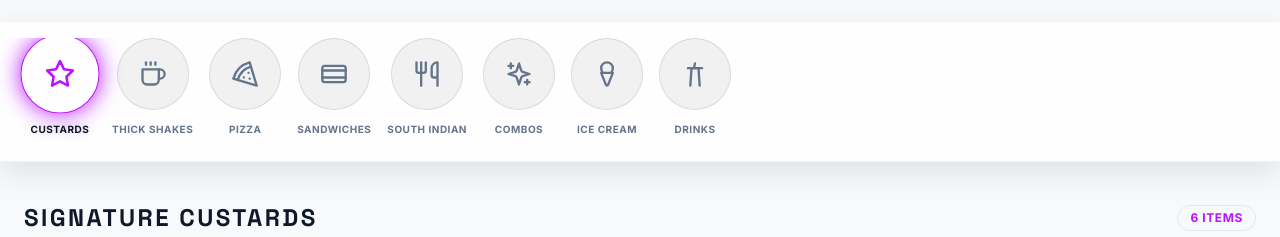
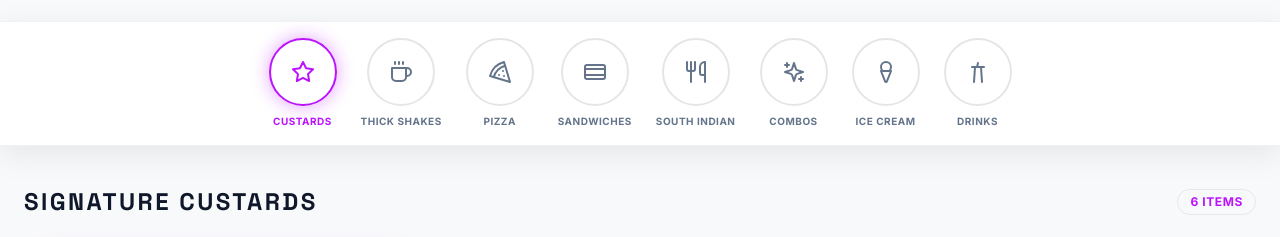
Before and after one commit to Naman7564/Custard-wala, a website: page public/menu.html in a window 1280 px wide. Shown: the part 223-460 px from the top of the page. Drawn offline with nearby package versions, Linux system fonts and the light colour scheme.

Commit message:
AI Update: Fix menu categories alignment with centered flex layout and consistent sizing

```diff
--- a/public/menu.html
+++ b/public/menu.html
@@ -71,72 +71,75 @@
             </header>
 
             <!-- Sticky Categories Section -->
-            <div class="sticky top-0 z-50 bg-white/80 backdrop-blur-xl border-y border-black/5 pt-4 pb-2 shadow-[0_10px_30px_rgba(0,0,0,0.1)]">
-                <div class="flex overflow-x-auto gap-4 px-6 snap-x snap-mandatory scrollbar-hide pb-4 [&::-webkit-scrollbar]:hidden max-w-[1400px] mx-auto w-full">
+            <div class="sticky top-0 z-50 bg-white/90 backdrop-blur-xl border-y border-black/5 shadow-[0_8px_30px_rgba(0,0,0,0.08)]">
+                <div class="max-w-[1400px] mx-auto w-full px-4 py-4 overflow-x-auto [&::-webkit-scrollbar]:hidden scrollbar-hide">
+                    <div class="flex items-start justify-start md:justify-center gap-2 md:gap-6 min-w-max md:min-w-0 mx-auto">
 
-                    <!-- Custards -->
-                    <div class="flex flex-col items-center gap-3 min-w-[72px] snap-center snap-always group cursor-pointer">
-                        <div class="w-[72px] h-[72px] rounded-full flex items-center justify-center border transition-all duration-300 relative bg-primary/20 border-primary text-primary shadow-[0_0_20px_var(--color-primary)] scale-110">
-                            <div class="absolute inset-0 bg-primary/20 blur-md rounded-full"></div>
-                            <svg xmlns="http://www.w3.org/2000/svg" width="28" height="28" viewBox="0 0 24 24" fill="none" stroke="currentColor" stroke-width="2" stroke-linecap="round" stroke-linejoin="round" class="relative z-10"><polygon points="12 2 15.09 8.26 22 9.27 17 14.14 18.18 21.02 12 17.77 5.82 21.02 7 14.14 2 9.27 8.91 8.26 12 2"/></svg>
+                    <!-- Custards (Active) -->
+                    <button class="flex flex-col items-center gap-2 min-w-[68px] group cursor-pointer transition-all duration-300 hover:scale-105 active:scale-95">
+                        <div class="w-[60px] h-[60px] md:w-[68px] md:h-[68px] rounded-full flex items-center justify-center border-2 transition-all duration-300 relative bg-primary/10 border-primary text-primary shadow-[0_0_18px_rgba(188,19,254,0.4)]">
+                            <div class="absolute inset-0 bg-primary/15 blur-sm rounded-full"></div>
+                            <svg xmlns="http://www.w3.org/2000/svg" width="24" height="24" viewBox="0 0 24 24" fill="none" stroke="currentColor" stroke-width="2" stroke-linecap="round" stroke-linejoin="round" class="relative z-10"><polygon points="12 2 15.09 8.26 22 9.27 17 14.14 18.18 21.02 12 17.77 5.82 21.02 7 14.14 2 9.27 8.91 8.26 12 2"/></svg>
                         </div>
-                        <span class="text-[10px] font-bold uppercase tracking-wider text-center transition-colors duration-300 text-foreground drop-shadow-[0_0_5px_rgba(0,0,0,0.2)]">Custards</span>
-                    </div>
+                        <span class="text-[10px] font-bold uppercase tracking-wider text-center text-primary whitespace-nowrap">Custards</span>
+                    </button>
 
                     <!-- Thick Shakes -->
-                    <div class="flex flex-col items-center gap-3 min-w-[72px] snap-center snap-always group cursor-pointer hover:opacity-80">
-                        <div class="w-[72px] h-[72px] rounded-full flex items-center justify-center border transition-all duration-300 relative bg-black/5 border-black/10 text-muted-foreground group-hover:text-foreground group-hover:border-black/30">
-                            <svg xmlns="http://www.w3.org/2000/svg" width="28" height="28" viewBox="0 0 24 24" fill="none" stroke="currentColor" stroke-width="2" stroke-linecap="round" stroke-linejoin="round" class="relative z-10"><path d="M17 8h1a4 4 0 1 1 0 8h-1"/><path d="M3 8h14v9a4 4 0 0 1-4 4H7a4 4 0 0 1-4-4Z"/><line x1="6" x2="6" y1="2" y2="4"/><line x1="10" x2="10" y1="2" y2="4"/><line x1="14" x2="14" y1="2" y2="4"/></svg>
+                    <button class="flex flex-col items-center gap-2 min-w-[68px] group cursor-pointer transition-all duration-300 hover:scale-105 active:scale-95">
+                        <div class="w-[60px] h-[60px] md:w-[68px] md:h-[68px] rounded-full flex items-center justify-center border-2 transition-all duration-300 border-black/10 bg-black/3 text-muted-foreground group-hover:border-primary/40 group-hover:text-primary group-hover:shadow-[0_0_12px_rgba(188,19,254,0.2)]">
+                            <svg xmlns="http://www.w3.org/2000/svg" width="24" height="24" viewBox="0 0 24 24" fill="none" stroke="currentColor" stroke-width="2" stroke-linecap="round" stroke-linejoin="round"><path d="M17 8h1a4 4 0 1 1 0 8h-1"/><path d="M3 8h14v9a4 4 0 0 1-4 4H7a4 4 0 0 1-4-4Z"/><line x1="6" x2="6" y1="2" y2="4"/><line x1="10" x2="10" y1="2" y2="4"/><line x1="14" x2="14" y1="2" y2="4"/></svg>
                         </div>
-                        <span class="text-[10px] font-bold uppercase tracking-wider text-center transition-colors duration-300 text-muted-foreground group-hover:text-foreground">Thick Shakes</span>
-                    </div>
+                        <span class="text-[10px] font-bold uppercase tracking-wider text-center text-muted-foreground group-hover:text-foreground whitespace-nowrap transition-colors duration-300">Thick Shakes</span>
+                    </button>
 
                     <!-- Pizza -->
-                    <div class="flex flex-col items-center gap-3 min-w-[72px] snap-center snap-always group cursor-pointer hover:opacity-80">
-                        <div class="w-[72px] h-[72px] rounded-full flex items-center justify-center border transition-all duration-300 relative bg-black/5 border-black/10 text-muted-foreground group-hover:text-foreground group-hover:border-black/30">
-                            <svg xmlns="http://www.w3.org/2000/svg" width="28" height="28" viewBox="0 0 24 24" fill="none" stroke="currentColor" stroke-width="2" stroke-linecap="round" stroke-linejoin="round" class="relative z-10"><path d="M15 11h.01"/><path d="M11 15h.01"/><path d="M16 16h.01"/><path d="m2 16 20 6-6-20A20 20 0 0 0 2 16"/><path d="M5.71 17.11a17.04 17.04 0 0 1 11.4-11.4"/></svg>
+                    <button class="flex flex-col items-center gap-2 min-w-[68px] group cursor-pointer transition-all duration-300 hover:scale-105 active:scale-95">
+                        <div class="w-[60px] h-[60px] md:w-[68px] md:h-[68px] rounded-full flex items-center justify-center border-2 transition-all duration-300 border-black/10 bg-black/3 text-muted-foreground group-hover:border-primary/40 group-hover:text-primary group-hover:shadow-[0_0_12px_rgba(188,19,254,0.2)]">
+                            <svg xmlns="http://www.w3.org/2000/svg" width="24" height="24" viewBox="0 0 24 24" fill="none" stroke="currentColor" stroke-width="2" stroke-linecap="round" stroke-linejoin="round"><path d="M15 11h.01"/><path d="M11 15h.01"/><path d="M16 16h.01"/><path d="m2 16 20 6-6-20A20 20 0 0 0 2 16"/><path d="M5.71 17.11a17.04 17.04 0 0 1 11.4-11.4"/></svg>
                         </div>
-                        <span class="text-[10px] font-bold uppercase tracking-wider text-center transition-colors duration-300 text-muted-foreground group-hover:text-foreground">Pizza</span>
-                    </div>
+                        <span class="text-[10px] font-bold uppercase tracking-wider text-center text-muted-foreground group-hover:text-foreground whitespace-nowrap transition-colors duration-300">Pizza</span>
+                    </button>
 
                     <!-- Sandwiches -->
-                    <div class="flex flex-col items-center gap-3 min-w-[72px] snap-center snap-always group cursor-pointer hover:opacity-80">
-                        <div class="w-[72px] h-[72px] rounded-full flex items-center justify-center border transition-all duration-300 relative bg-black/5 border-black/10 text-muted-foreground group-hover:text-foreground group-hover:border-black/30">
-                            <svg xmlns="http://www.w3.org/2000/svg" width="28" height="28" viewBox="0 0 24 24" fill="none" stroke="currentColor" stroke-width="2" stroke-linecap="round" stroke-linejoin="round" class="relative z-10"><rect width="20" height="14" x="2" y="5" rx="2" ry="2"/><line x1="2" x2="22" y1="9" y2="9"/><line x1="2" x2="22" y1="15" y2="15"/></svg>
+                    <button class="flex flex-col items-center gap-2 min-w-[68px] group cursor-pointer transition-all duration-300 hover:scale-105 active:scale-95">
+                        <div class="w-[60px] h-[60px] md:w-[68px] md:h-[68px] rounded-full flex items-center justify-center border-2 transition-all duration-300 border-black/10 bg-black/3 text-muted-foreground group-hover:border-primary/40 group-hover:text-primary group-hover:shadow-[0_0_12px_rgba(188,19,254,0.2)]">
+                            <svg xmlns="http://www.w3.org/2000/svg" width="24" height="24" viewBox="0 0 24 24" fill="none" stroke="currentColor" stroke-width="2" stroke-linecap="round" stroke-linejoin="round"><rect width="20" height="14" x="2" y="5" rx="2" ry="2"/><line x1="2" x2="22" y1="9" y2="9"/><line x1="2" x2="22" y1="15" y2="15"/></svg>
                         </div>
-                        <span class="text-[10px] font-bold uppercase tracking-wider text-center transition-colors duration-300 text-muted-foreground group-hover:text-foreground">Sandwiches</span>
-                    </div>
+                        <span class="text-[10px] font-bold uppercase tracking-wider text-center text-muted-foreground group-hover:text-foreground whitespace-nowrap transition-colors duration-300">Sandwiches</span>
+                    </button>
 
                     <!-- South Indian -->
-                    <div class="flex flex-col items-center gap-3 min-w-[72px] snap-center snap-always group cursor-pointer hover:opacity-80">
-                        <div class="w-[72px] h-[72px] rounded-full flex items-center justify-center border transition-all duration-300 relative bg-black/5 border-black/10 text-muted-foreground group-hover:text-foreground group-hover:border-black/30">
-                            <svg xmlns="http://www.w3.org/2000/svg" width="28" height="28" viewBox="0 0 24 24" fill="none" stroke="currentColor" stroke-width="2" stroke-linecap="round" stroke-linejoin="round" class="relative z-10"><path d="M3 2v7c0 1.1.9 2 2 2h4a2 2 0 0 0 2-2V2"/><path d="M7 2v20"/><path d="M21 15V2v0a5 5 0 0 0-5 5v6c0 1.1.9 2 2 2h3Zm0 0v7"/></svg>
+                    <button class="flex flex-col items-center gap-2 min-w-[68px] group cursor-pointer transition-all duration-300 hover:scale-105 active:scale-95">
+                        <div class="w-[60px] h-[60px] md:w-[68px] md:h-[68px] rounded-full flex items-center justify-center border-2 transition-all duration-300 border-black/10 bg-black/3 text-muted-foreground group-hover:border-primary/40 group-hover:text-primary group-hover:shadow-[0_0_12px_rgba(188,19,254,0.2)]">
+                            <svg xmlns="http://www.w3.org/2000/svg" width="24" height="24" viewBox="0 0 24 24" fill="none" stroke="currentColor" stroke-width="2" stroke-linecap="round" stroke-linejoin="round"><path d="M3 2v7c0 1.1.9 2 2 2h4a2 2 0 0 0 2-2V2"/><path d="M7 2v20"/><path d="M21 15V2v0a5 5 0 0 0-5 5v6c0 1.1.9 2 2 2h3Zm0 0v7"/></svg>
                         </div>
-                        <span class="text-[10px] font-bold uppercase tracking-wider text-center transition-colors duration-300 text-muted-foreground group-hover:text-foreground">South Indian</span>
-                    </div>
+                        <span class="text-[10px] font-bold uppercase tracking-wider text-center text-muted-foreground group-hover:text-foreground whitespace-nowrap transition-colors duration-300">South Indian</span>
+                    </button>
 
                     <!-- Combos -->
-                    <div class="flex flex-col items-center gap-3 min-w-[72px] snap-center snap-always group cursor-pointer hover:opacity-80">
-                        <div class="w-[72px] h-[72px] rounded-full flex items-center justify-center border transition-all duration-300 relative bg-black/5 border-black/10 text-muted-foreground group-hover:text-foreground group-hover:border-black/30">
-                            <svg xmlns="http://www.w3.org/2000/svg" width="28" height="28" viewBox="0 0 24 24" fill="none" stroke="currentColor" stroke-width="2" stroke-linecap="round" stroke-linejoin="round" class="relative z-10"><path d="m12 3-1.912 5.813a2 2 0 0 1-1.275 1.275L3 12l5.813 1.912a2 2 0 0 1 1.275 1.275L12 21l1.912-5.813a2 2 0 0 1 1.275-1.275L21 12l-5.813-1.912a2 2 0 0 1-1.275-1.275L12 3Z"/><path d="M5 3v4"/><path d="M19 17v4"/><path d="M3 5h4"/><path d="M17 19h4"/></svg>
+                    <button class="flex flex-col items-center gap-2 min-w-[68px] group cursor-pointer transition-all duration-300 hover:scale-105 active:scale-95">
+                        <div class="w-[60px] h-[60px] md:w-[68px] md:h-[68px] rounded-full flex items-center justify-center border-2 transition-all duration-300 border-black/10 bg-black/3 text-muted-foreground group-hover:border-primary/40 group-hover:text-primary group-hover:shadow-[0_0_12px_rgba(188,19,254,0.2)]">
+                            <svg xmlns="http://www.w3.org/2000/svg" width="24" height="24" viewBox="0 0 24 24" fill="none" stroke="currentColor" stroke-width="2" stroke-linecap="round" stroke-linejoin="round"><path d="m12 3-1.912 5.813a2 2 0 0 1-1.275 1.275L3 12l5.813 1.912a2 2 0 0 1 1.275 1.275L12 21l1.912-5.813a2 2 0 0 1 1.275-1.275L21 12l-5.813-1.912a2 2 0 0 1-1.275-1.275L12 3Z"/><path d="M5 3v4"/><path d="M19 17v4"/><path d="M3 5h4"/><path d="M17 19h4"/></svg>
                         </div>
-                        <span class="text-[10px] font-bold uppercase tracking-wider text-center transition-colors duration-300 text-muted-foreground group-hover:text-foreground">Combos</span>
-                    </div>
+                        <span class="text-[10px] font-bold uppercase tracking-wider text-center text-muted-foreground group-hover:text-foreground whitespace-nowrap transition-colors duration-300">Combos</span>
+                    </button>
 
                     <!-- Ice Cream -->
-                    <div class="flex flex-col items-center gap-3 min-w-[72px] snap-center snap-always group cursor-pointer hover:opacity-80">
-                        <div class="w-[72px] h-[72px] rounded-full flex items-center justify-center border transition-all duration-300 relative bg-black/5 border-black/10 text-muted-foreground group-hover:text-foreground group-hover:border-black/30">
-                            <svg xmlns="http://www.w3.org/2000/svg" width="28" height="28" viewBox="0 0 24 24" fill="none" stroke="currentColor" stroke-width="2" stroke-linecap="round" stroke-linejoin="round" class="relative z-10"><path d="m7 11 4.08 10.35a1 1 0 0 0 1.84 0L17 11"/><path d="M17 7A5 5 0 0 0 7 7c0 2 1.5 4 1.5 4h7s1.5-2 1.5-4Z"/></svg>
+                    <button class="flex flex-col items-center gap-2 min-w-[68px] group cursor-pointer transition-all duration-300 hover:scale-105 active:scale-95">
+                        <div class="w-[60px] h-[60px] md:w-[68px] md:h-[68px] rounded-full flex items-center justify-center border-2 transition-all duration-300 border-black/10 bg-black/3 text-muted-foreground group-hover:border-primary/40 group-hover:text-primary group-hover:shadow-[0_0_12px_rgba(188,19,254,0.2)]">
+                            <svg xmlns="http://www.w3.org/2000/svg" width="24" height="24" viewBox="0 0 24 24" fill="none" stroke="currentColor" stroke-width="2" stroke-linecap="round" stroke-linejoin="round"><path d="m7 11 4.08 10.35a1 1 0 0 0 1.84 0L17 11"/><path d="M17 7A5 5 0 0 0 7 7c0 2 1.5 4 1.5 4h7s1.5-2 1.5-4Z"/></svg>
                         </div>
-                        <span class="text-[10px] font-bold uppercase tracking-wider text-center transition-colors duration-300 text-muted-foreground group-hover:text-foreground">Ice Cream</span>
-                    </div>
+                        <span class="text-[10px] font-bold uppercase tracking-wider text-center text-muted-foreground group-hover:text-foreground whitespace-nowrap transition-colors duration-300">Ice Cream</span>
+                    </button>
 
                     <!-- Drinks -->
-                    <div class="flex flex-col items-center gap-3 min-w-[72px] snap-center snap-always group cursor-pointer hover:opacity-80">
-                        <div class="w-[72px] h-[72px] rounded-full flex items-center justify-center border transition-all duration-300 relative bg-black/5 border-black/10 text-muted-foreground group-hover:text-foreground group-hover:border-black/30">
-                            <svg xmlns="http://www.w3.org/2000/svg" width="28" height="28" viewBox="0 0 24 24" fill="none" stroke="currentColor" stroke-width="2" stroke-linecap="round" stroke-linejoin="round" class="relative z-10"><path d="m8 22 1-15h6l1 15"/><path d="M6 7h12"/><path d="m12 3-1 4"/></svg>
+                    <button class="flex flex-col items-center gap-2 min-w-[68px] group cursor-pointer transition-all duration-300 hover:scale-105 active:scale-95">
+                        <div class="w-[60px] h-[60px] md:w-[68px] md:h-[68px] rounded-full flex items-center justify-center border-2 transition-all duration-300 border-black/10 bg-black/3 text-muted-foreground group-hover:border-primary/40 group-hover:text-primary group-hover:shadow-[0_0_12px_rgba(188,19,254,0.2)]">
+                            <svg xmlns="http://www.w3.org/2000/svg" width="24" height="24" viewBox="0 0 24 24" fill="none" stroke="currentColor" stroke-width="2" stroke-linecap="round" stroke-linejoin="round"><path d="m8 22 1-15h6l1 15"/><path d="M6 7h12"/><path d="m12 3-1 4"/></svg>
                         </div>
-                        <span class="text-[10px] font-bold uppercase tracking-wider text-center transition-colors duration-300 text-muted-foreground group-hover:text-foreground">Drinks</span>
+                        <span class="text-[10px] font-bold uppercase tracking-wider text-center text-muted-foreground group-hover:text-foreground whitespace-nowrap transition-colors duration-300">Drinks</span>
+                    </button>
+
                     </div>
                 </div>
             </div>
```
